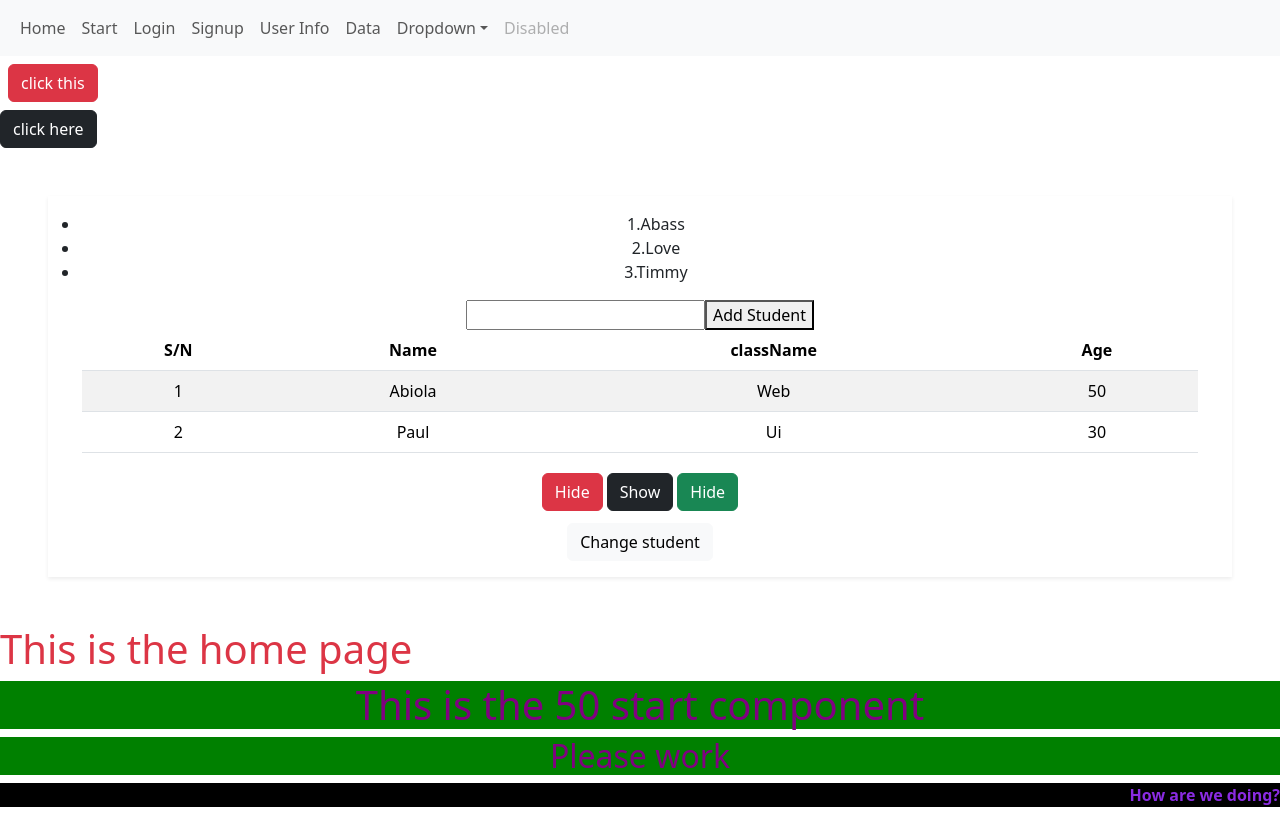
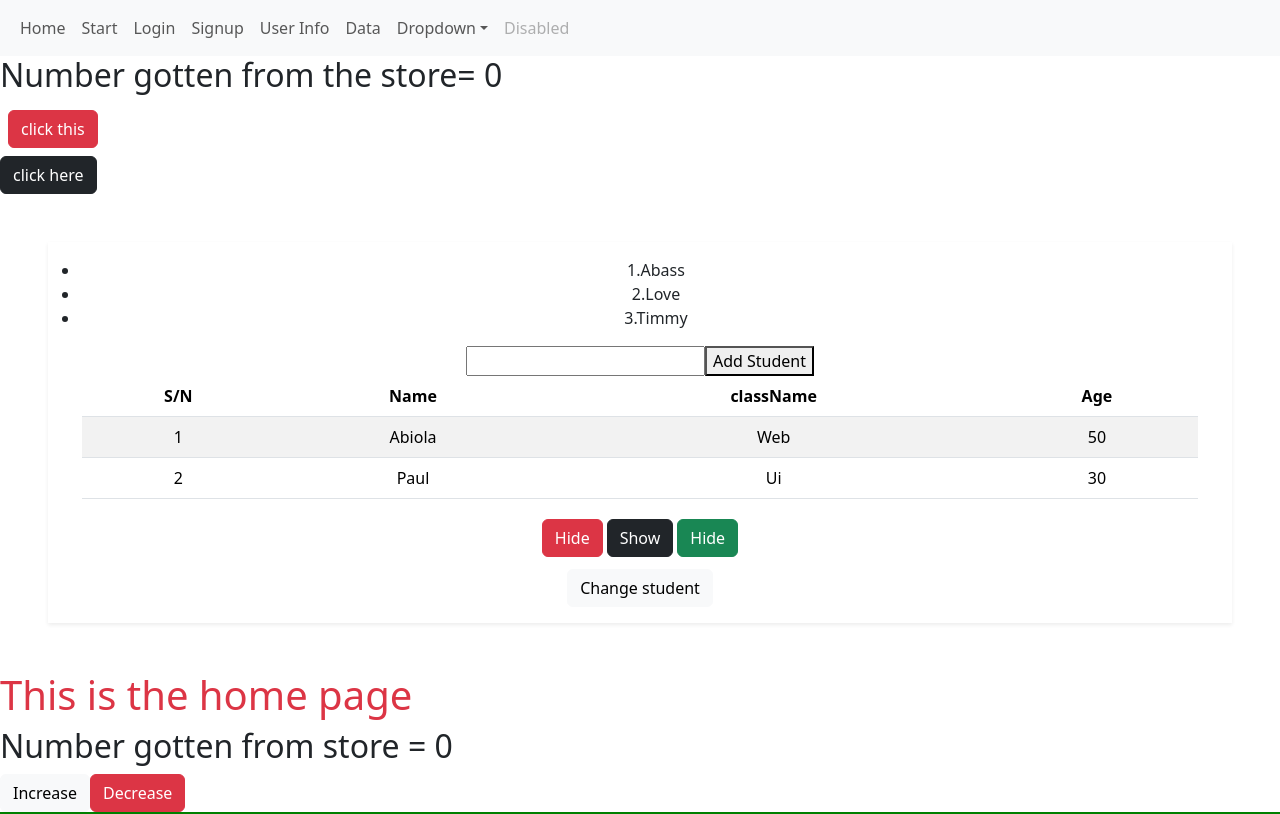
Before and after one commit to Biyayaa/LearningReact, a React (Create React App) app: page /start in a window 1280 px wide. Shown: the top 814 px of the page. Built offline with nearby package versions, Linux system fonts and the light colour scheme.

Commit message:
state management, redux

```diff
--- a/package.json
+++ b/package.json
@@ -3,6 +3,7 @@
   "version": "0.1.0",
   "private": true,
   "dependencies": {
+    "@reduxjs/toolkit": "^1.9.5",
     "@testing-library/jest-dom": "^5.16.5",
     "@testing-library/react": "^13.4.0",
     "@testing-library/user-event": "^13.5.0",
@@ -12,6 +13,7 @@
     "react": "^18.2.0",
     "react-bootstrap": "^2.7.4",
     "react-dom": "^18.2.0",
+    "react-redux": "^8.1.1",
     "react-router-dom": "^6.13.0",
     "react-scripts": "5.0.1",
     "web-vitals": "^2.1.4",
--- /dev/null
+++ b/src/AllState/Counter.js
@@ -0,0 +1,20 @@
+import { createSlice } from "@reduxjs/toolkit";
+
+const myCount = createSlice({
+    name: "Count",
+    initialState: {
+        myNum: 0
+    },
+    reducers: {
+        increaseNum: (state)=>{
+            state.myNum += 1
+        },
+        decreaseNum: (state)=>{
+            state.myNum --;
+        }
+    }
+})
+
+export const {increaseNum, decreaseNum}= myCount.actions
+
+export default myCount.reducer
--- a/src/Something.js
+++ b/src/Something.js
@@ -1,10 +1,30 @@
 import React from 'react'
 import Button from './Button'
+import { useDispatch, useSelector } from 'react-redux'
+import { increaseNum, decreaseNum } from './AllState/Counter'
+
+
 
 const Something = () => {
+
+  const dispatch = useDispatch()
+  const {myNum} = useSelector((state)=> state.myCount)
+  const increaseNumber = ()=>{
+    dispatch(increaseNum())
+  }
+  const decreaseNumber = ()=>{
+    dispatch(decreaseNum())
+  }
+
+
   return (
     <div>
         <h1 className='text-danger'>This is the home page</h1>
+
+        <h2>Number gotten from store = {myNum}</h2>
+
+        <button className='btn btn-light' onClick={increaseNumber}>Increase</button>
+        <button className='btn btn-danger' onClick={decreaseNumber}>Decrease</button>
     </div>
   )
 }
--- a/src/Start.js
+++ b/src/Start.js
@@ -2,8 +2,16 @@ import { useState } from "react";
 import Button from "./Button";
 import Something from "./Something";
 import "./start.css";
+import { useSelector } from "react-redux";
+
 
 const Start = () => {
+
+  const {myNum} = useSelector((state)=> state.myCount)
+
+
+
+
   const [student, setstudent] = useState("");
   const [allStudent, setallStudent] = useState(["Abass", "Love", "Timmy"]);
   let arr1 = ["cat", "dog", "sheep"];
@@ -50,6 +58,11 @@ const Start = () => {
 
   return (
     <>
+
+    <h2>Number gotten from the store= {myNum}</h2>
+
+
+
       <Button clicked={()=> {alert("Hello")}} myClass="btn btn-danger m-2" name= "click this" />
       <Button clicked={()=> {alert("Hi")}} myClass="btn btn-dark " name= "click here" />
 
--- a/src/index.js
+++ b/src/index.js
@@ -2,17 +2,21 @@ import React from "react";
 import ReactDOM from "react-dom/client";
 import App from "./App";
 import "bootstrap/dist/css/bootstrap.css";
-import "bootstrap/dist/js/bootstrap.bundle"
+import "bootstrap/dist/js/bootstrap.bundle";
 import reportWebVitals from "./reportWebVitals";
-import { BrowserRouter} from "react-router-dom";
+import { BrowserRouter } from "react-router-dom";
+import { store } from "./store";
+import { Provider } from "react-redux";
 
 
 const root = ReactDOM.createRoot(document.getElementById("root"));
 root.render(
   <React.StrictMode>
-    <BrowserRouter>
-      <App />
-    </BrowserRouter>
+    <Provider store={store}>
+      <BrowserRouter>
+        <App />
+      </BrowserRouter>
+    </Provider>
   </React.StrictMode>
 );
 
--- /dev/null
+++ b/src/store.js
@@ -0,0 +1,9 @@
+import { configureStore } from "@reduxjs/toolkit";
+import myCount from "./AllState/Counter"
+
+
+export const store = configureStore({
+    reducer: {
+        myCount
+    }
+})
```
Also changed, not shown: biyaya.json (+8 -1 lines), 1 other file (tests, documents, lock files or other folders).
